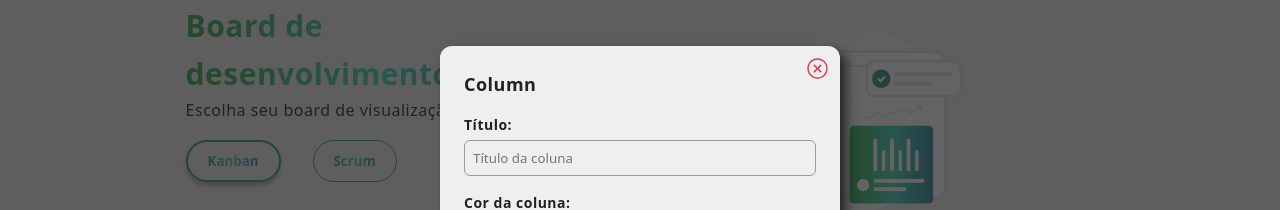
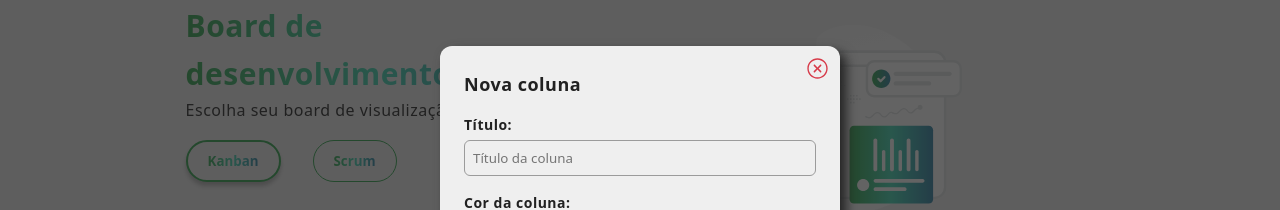
Before and after one commit to eliscmattosinho/Board-de-Desenvolvimento, a React (Create React App) app: page /development-board/boards in a window 1280 px wide. Both pictures are taken after a click on the element "Criar nova coluna". Shown: the part 146-356 px from the top of the page. Built offline with nearby package versions, Linux system fonts and the light colour scheme.

Commit message:
initial refactoring of the modal column

```diff
--- a/src/components/Column/ColumnModal/ColumnCreate.jsx
+++ /dev/null
@@ -1,7 +0,0 @@
-import React from "react";
-import ColumnForm from "./ColumnForm";
-
-export default function ColumnCreate({ isOpen, onClose, onSave }) {
-    if (!isOpen) return null;
-    return <ColumnForm onClose={onClose} onSave={onSave} />;
-}
--- a/src/components/Column/ColumnModal/ColumnEdit.jsx
+++ /dev/null
@@ -1,7 +0,0 @@
-import React from "react";
-import ColumnForm from "./ColumnForm";
-
-export default function ColumnEdit({ isOpen, onClose, onSave, columnData }) {
-    if (!isOpen) return null;
-    return <ColumnForm onClose={onClose} onSave={onSave} columnData={columnData} />;
-}
--- a/src/components/Column/ColumnModal/ColumnForm.jsx
+++ b/src/components/Column/ColumnModal/ColumnModal.jsx
@@ -2,9 +2,9 @@ import React, { useState, useRef } from "react";
 import { IoIosCloseCircleOutline } from "react-icons/io";
 import ColorPickerPanel from "../ColorPickerPanel/ColorPickerPanel.jsx";
 import useColumnForm from "../../../hooks/useColumnForm.js";
-import "../ColumnModal/ColumnForm.css";
+import "../ColumnModal/ColumnModal.css";
 
-export default function ColumnForm({ onClose, onSave, columnData }) {
+export default function ColumnModal({ isOpen, onClose, onSave, columnData, mode = "create" }) {
     const { title, setTitle, color, setColor, description, setDescription, applyTo, setApplyTo } =
         useColumnForm(columnData);
 
@@ -14,7 +14,7 @@ export default function ColumnForm({ onClose, onSave, columnData }) {
     const handleSave = () => {
         if (onSave) {
             onSave({
-                title: title || "Nova Coluna",
+                title: title || "Nova coluna",
                 color,
                 applyTo,
                 description,
@@ -22,9 +22,15 @@ export default function ColumnForm({ onClose, onSave, columnData }) {
         }
     };
 
+    // Se o modal não estiver aberto, não renderiza nada
+    if (!isOpen) return null;
+
     return (
         <div className="modal-overlay">
-            <div className="modal-content column-create" onClick={() => showPicker && setShowPicker(false)}>
+            <div
+                className="modal-content column-create"
+                onClick={() => showPicker && setShowPicker(false)}
+            >
                 <button
                     type="button"
                     className="btn-close"
@@ -34,11 +40,13 @@ export default function ColumnForm({ onClose, onSave, columnData }) {
                     <IoIosCloseCircleOutline size={25} />
                 </button>
 
-                <h2>Column</h2>
+                <h2>{mode === "edit" ? "Editar coluna" : "Nova coluna"}</h2>
 
                 <div className="col-create-content">
                     <div className="col-title-block">
-                        <label className="col-title w-600" htmlFor="column-title">Título:</label>
+                        <label className="col-title w-600" htmlFor="column-title">
+                            Título:
+                        </label>
                         <input
                             id="column-title"
                             className="input input-title"
@@ -49,7 +57,9 @@ export default function ColumnForm({ onClose, onSave, columnData }) {
                     </div>
 
                     <div className="col-color-block">
-                        <label className="col-color w-600" htmlFor="column-color">Cor da coluna:</label>
+                        <label className="col-color w-600" htmlFor="column-color">
+                            Cor da coluna:
+                        </label>
                         <div className="color-input-wrapper">
                             <span
                                 className="color-preview"
@@ -95,7 +105,7 @@ export default function ColumnForm({ onClose, onSave, columnData }) {
                     <button
                         type="button"
                         className="modal-btn btn-save"
-                        data-tooltip="Salvar coluna"
+                        data-tooltip={mode === "edit" ? "Salvar alterações" : "Salvar coluna"}
                         onClick={handleSave}
                     >
                         Salvar
--- a/src/hooks/useColumns.js
+++ b/src/hooks/useColumns.js
@@ -10,7 +10,7 @@ export default function useColumns(defaultKanban, defaultScrum) {
     setColumns((prev) => {
       const newColumn = {
         id: `col-${Date.now()}`,
-        title: columnData?.title || "Nova Coluna",
+        title: columnData?.title || "Nova coluna",
         color: columnData?.color || "#EFEFEF",
         applyTo: columnData?.applyTo || "fundo",
         description: columnData?.description || "",
--- a/src/pages/Boards.js
+++ b/src/pages/Boards.js
@@ -8,8 +8,7 @@ import BoardSection from "../components/Board/BoardSection";
 import CardTask from "../components/Card/CardTask";
 import BoardControls from "../components/Board/BoardControls";
 import FloatingMenu from "../components/FloatingMenu/FloatingMenu";
-import ColumnCreate from "../components/Column/ColumnModal/ColumnCreate";
-import ColumnEdit from "../components/Column/ColumnModal/ColumnEdit";
+import ColumnModal from "../components/Column/ColumnModal/ColumnModal";
 import ClearBoardToast from "../components/ToastProvider/toasts/ClearBoardToast";
 
 import { useTasks } from "../context/TasksContext";
@@ -44,7 +43,7 @@ function Boards() {
 
   const [columns, addColumn, renameColumn, removeColumn] = useColumns(defaultKanban, defaultScrum);
 
-  // Modal de criar/editar coluna
+  // Modal unificado
   const [columnModalOpen, setColumnModalOpen] = useState(false);
   const [columnModalIndex, setColumnModalIndex] = useState(0);
   const [columnModalView, setColumnModalView] = useState("kanban");
@@ -84,7 +83,6 @@ function Boards() {
     setColumnModalOpen(false);
   };
 
-  // TODO: deletar por board ao invés de todas as views?
   const handleClearBoard = () => {
     if (tasks.length === 0) {
       showWarning("Não há tarefas para remover — o board já está vazio!");
@@ -140,15 +138,13 @@ function Boards() {
               </h3>
               <FloatingMenu
                 onAddTask={handleAddTask}
-                onAddColumn={() => openColumnModal(activeView, columns[activeView].length)}
+                onAddColumn={() =>
+                  openColumnModal(activeView, columns[activeView].length)
+                }
               />
             </div>
 
-            <SiCcleaner
-              size={30}
-              className="board-cleaner"
-              onClick={handleClearBoard}
-            />
+            <SiCcleaner size={30} className="board-cleaner" onClick={handleClearBoard} />
           </div>
 
           <div className="tables-block">
@@ -161,7 +157,9 @@ function Boards() {
               onTaskClick={setSelectedTask}
               onDragStart={handleDragStart}
               onAddTask={handleAddTask}
-              onAddColumn={(index, column) => openColumnModal("kanban", index, column)}
+              onAddColumn={(index, column) =>
+                openColumnModal("kanban", index, column)
+              }
               removeColumn={removeColumn}
               activeView="kanban"
               isActive={activeView === "kanban"}
@@ -176,7 +174,9 @@ function Boards() {
               onTaskClick={setSelectedTask}
               onDragStart={handleDragStart}
               onAddTask={handleAddTask}
-              onAddColumn={(index, column) => openColumnModal("scrum", index, column)}
+              onAddColumn={(index, column) =>
+                openColumnModal("scrum", index, column)
+              }
               removeColumn={removeColumn}
               activeView="scrum"
               isActive={activeView === "scrum"}
@@ -201,21 +201,14 @@ function Boards() {
         }}
       />
 
-      {/* Modal de criação/edição de coluna */}
-      {editingColumn ? (
-        <ColumnEdit
-          isOpen={columnModalOpen}
-          onClose={() => setColumnModalOpen(false)}
-          onSave={handleSaveColumn}
-          columnData={editingColumn}
-        />
-      ) : (
-        <ColumnCreate
-          isOpen={columnModalOpen}
-          onClose={() => setColumnModalOpen(false)}
-          onSave={handleSaveColumn}
-        />
-      )}
+      {/* Modal unificado de criação/edição de coluna */}
+      <ColumnModal
+        isOpen={columnModalOpen}
+        onClose={() => setColumnModalOpen(false)}
+        onSave={handleSaveColumn}
+        columnData={editingColumn} // null = criar, objeto = editar
+        mode={editingColumn ? "edit" : "create"}
+      />
     </div>
   );
 }
```
Also changed, not shown: src/components/Column/Column.jsx (+4 -8 lines), src/components/Column/ColumnModal/ColumnModal.css (renamed from src/components/Column/ColumnModal/ColumnForm.css).
